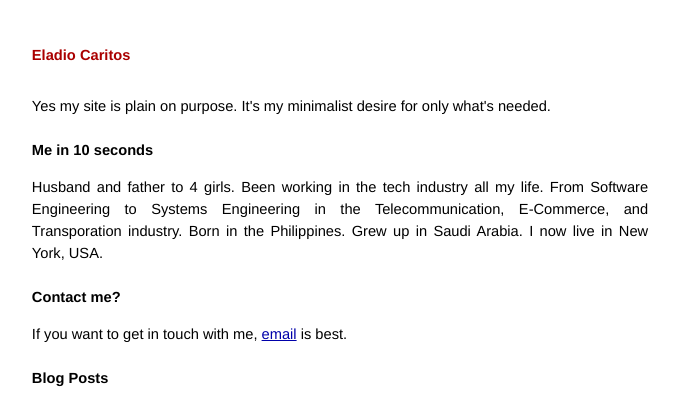
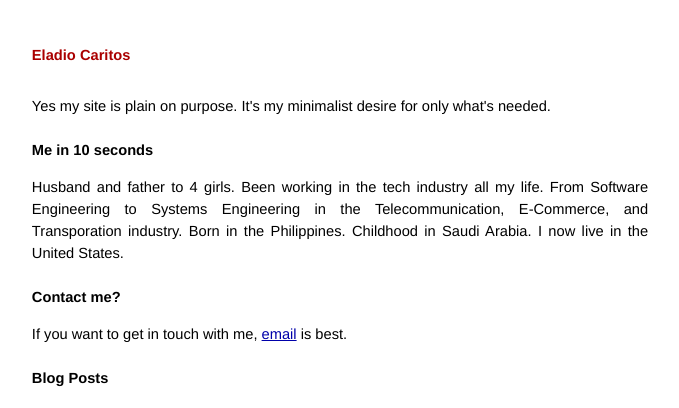
Before and after one commit to caritos/caritos.github.io, a Jekyll site: the page built from index.html, in a window 1280 px wide. Shown: the top 408 px of the page, without its empty margins (300-979 px from the left). Built offline with Jekyll 4.4.1, drawn with Linux system fonts in a browser that asks for light colours.

Commit message:
modified me in 10 second section

```diff
--- a/index.html
+++ b/index.html
@@ -7,7 +7,7 @@
 Yes my site is plain on purpose. It's my minimalist desire for only what's needed.</br></br>
 
 <h1>Me in 10 seconds</h1>
-Husband and father to 4 girls.  Been working in the tech industry all my life. From Software Engineering to Systems Engineering in the Telecommunication, E-Commerce, and Transporation industry.  Born in the Philippines.  Grew up in Saudi Arabia.  I now live in New York, USA.</br></br>
+Husband and father to 4 girls.  Been working in the tech industry all my life. From Software Engineering to Systems Engineering in the Telecommunication, E-Commerce, and Transporation industry.  Born in the Philippines.  Childhood in Saudi Arabia.  I now live in the United States.</br></br>
 
 <h1>Contact me?</h1>
 If you want to get in touch with me, <a href="mailto:eladio@caritos.com">email</a> is best.</br></br>
```
